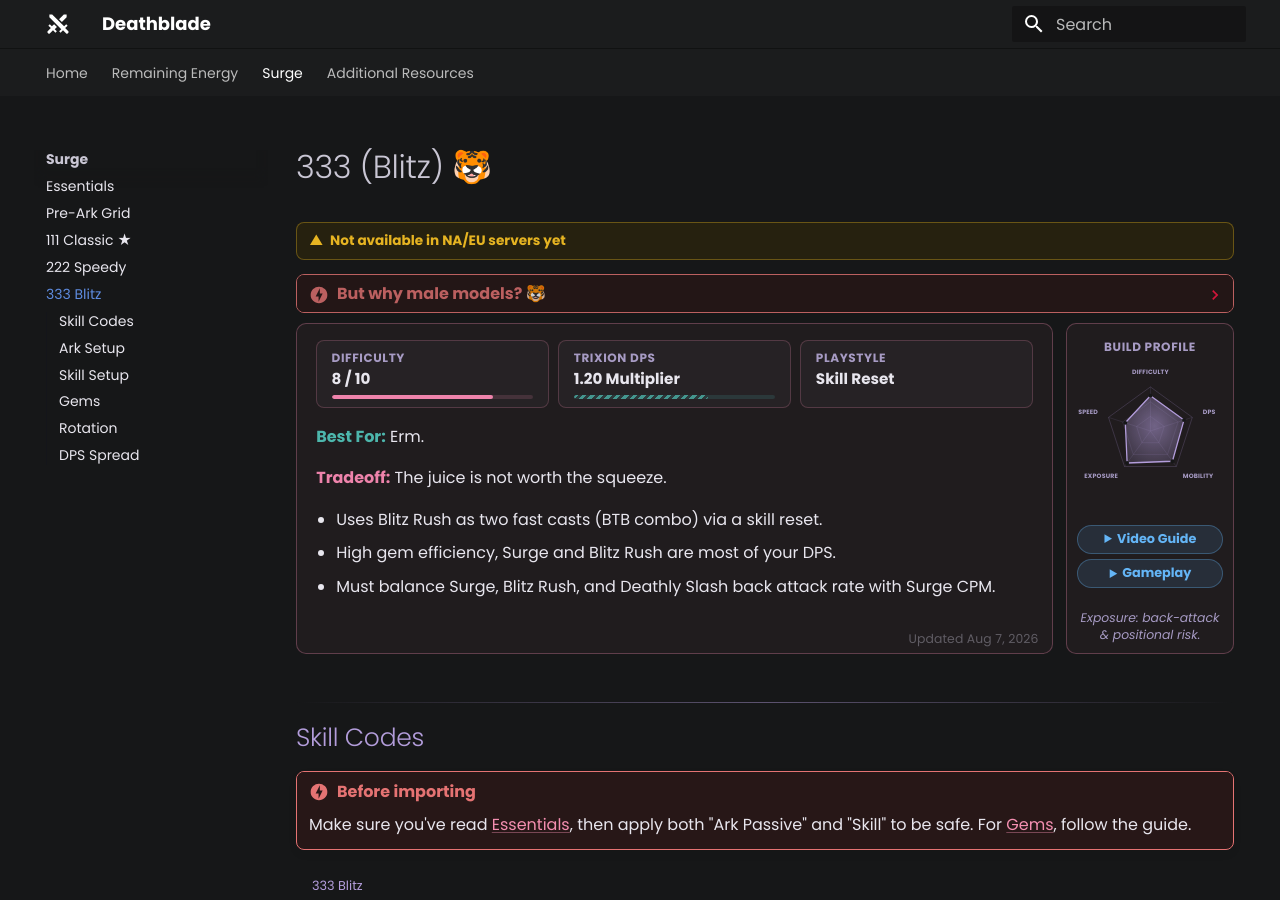
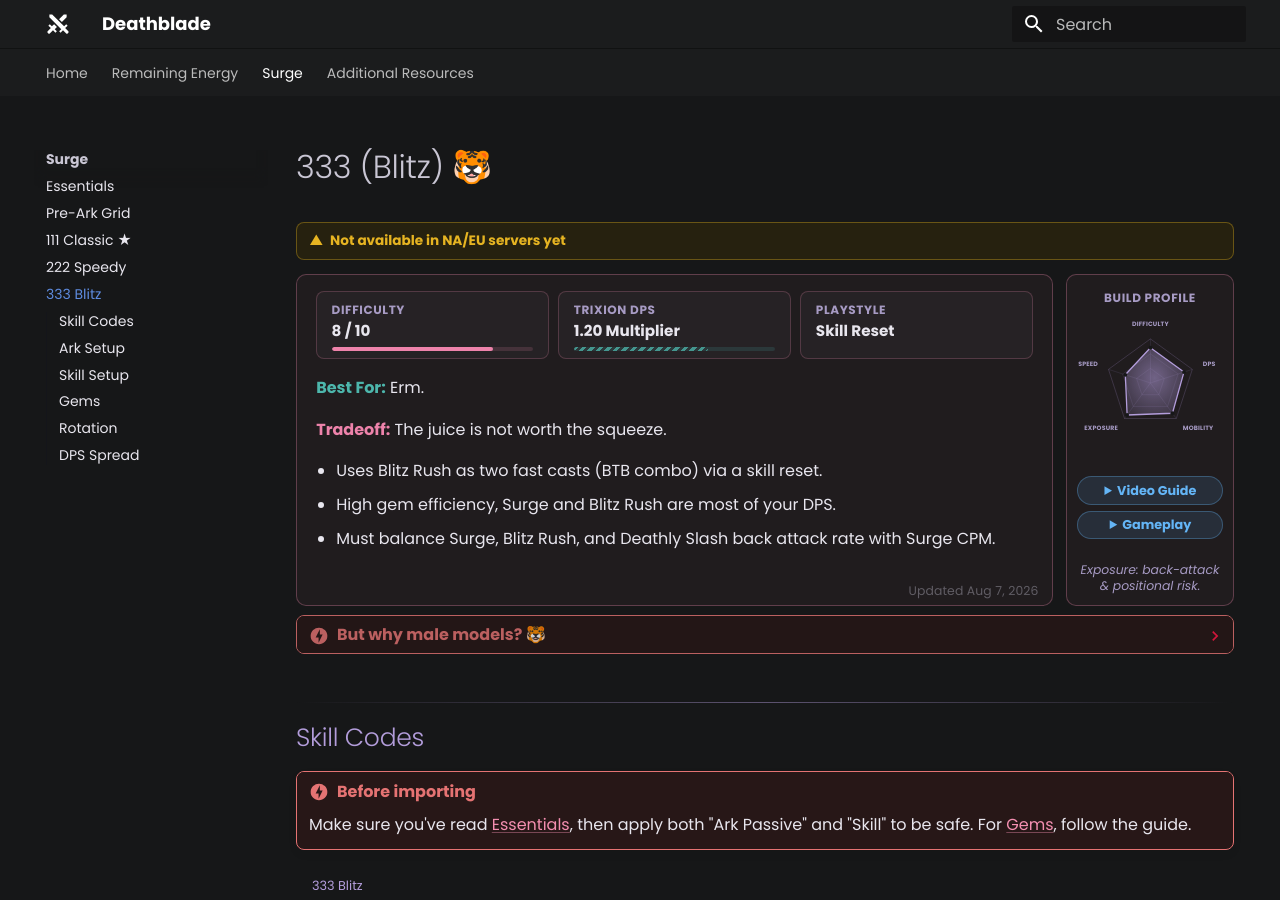
Before and after one commit to interlockme/deathblade, an MkDocs documentation site: the page built from docs/surge/333-blitz.md, in a window 1280 px wide and 900 px high. Built offline with MkDocs 1.6.1 and Material for MkDocs 9.7.7, drawn with Linux system fonts in a browser that asks for light colours; plug-ins that fetch from the network failed and are left out; some of the changed lines change nothing that is shown.

Commit message:
placement

```diff
--- a/docs/surge/333-blitz.md
+++ b/docs/surge/333-blitz.md
@@ -1,9 +1,6 @@
 # 333 (Blitz) <span class="tiger-emoji" title="rawr">🐯</span>
 
 <p class="page-banner page-banner-warning">Not available in NA/EU servers yet</p>
-
-??? danger "But why male models? 🐯"
-    ![333 Blitz meme](../assets/blitz-meme.png){ loading=lazy }
 
 <div class="build-card-row" markdown>
 <div class="build-card" data-updated="2026-08-07" markdown>
@@ -37,6 +34,9 @@
 </div>
 </div>
 </div>
+
+??? danger "But why male models? 🐯"
+    ![333 Blitz meme](../assets/blitz-meme.png){ loading=lazy }
 
 ## Skill Codes
 
```
